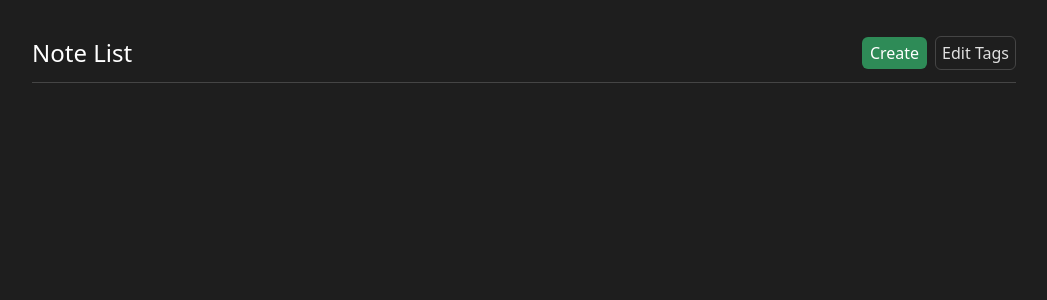
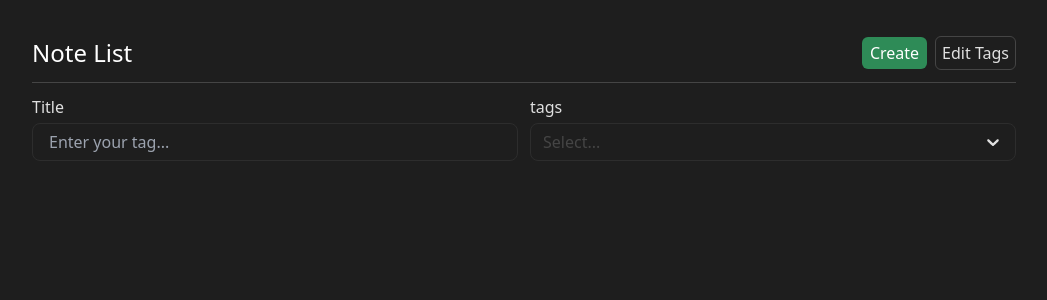
Before and after one commit to ShahinFallah/note-app, a React (Vite) app: page / in a window 1280 px wide. Shown: the top 300 px of the page, without its empty margins (116-1163 px from the left). Built offline with nearby package versions, Linux system fonts and the light colour scheme.

Commit message:
complete filtered note functionality

```diff
--- a/src/App.tsx
+++ b/src/App.tsx
@@ -69,7 +69,7 @@ function App() {
   return (
     <div className="m-4 max-w-5xl mx-auto p-5">
       <Routes>
-        <Route path="/" element={<NoteList notes={notesWithTags} />} />
+        <Route path="/" element={<NoteList notes={notesWithTags} availableTags={tags} />} />
         <Route path="/new" element={<NewNote onCreateNote={onCrateNote} onAddTag={addTag} availableTags={tags} />} />
         <Route path="/:id" element={<NoteLayout notes={notesWithTags} />}>
           <Route index element={<Note />} />
--- a/src/pages/NoteList.tsx
+++ b/src/pages/NoteList.tsx
@@ -1,14 +1,30 @@
 import { Link } from "react-router-dom"
 import NoteCart from "../components/NoteCart"
-import { Note } from "../App"
+import { Note, Tag } from "../App"
+import { useMemo, useState } from "react"
+import ReactSelectCreatable from "react-select/creatable"
 
 type NoteListProps = {
     notes: Note[]
+    availableTags: Tag[]
 }
 
-function NoteList({ notes }: NoteListProps) {
+function NoteList({ notes, availableTags }: NoteListProps) {
+
+    const [selectedTags, setSelectedTags] = useState<Tag[]>([])
+    const [title, setTitle] = useState<string>("")
+
+    const filteredNotes: Note[] = useMemo(() => {
+        return notes.filter(note => {
+            return (title === "" || note.title.toLowerCase().includes(title.toLowerCase())) &&
+            (selectedTags.length === 0 || selectedTags.every(tag => {
+                return note.tags.some(noteTag => noteTag.id === tag.id)
+            }))
+        })
+    }, [title, selectedTags, notes])
+
     return (
-        <div className="flex flex-col">
+        <div className="flex flex-col text-text-200">
             <div className="flex justify-between items-center text-white border-b border-bg-300 pb-3 mb-3">
                 <h1 className="text-2xl">Note List</h1>
                 <div className="space-x-2">
@@ -18,8 +34,75 @@ function NoteList({ notes }: NoteListProps) {
                     <button className="border border-bg-300 text-text-200 p-1 px-1.5 rounded-md hover:rounded-md">Edit Tags</button>
                 </div>
             </div>
+            <div className="flex gap-3 mb-7">
+                <div className="flex flex-col flex-1 gap-1">
+                    <label htmlFor="title" className="text-text-200">Title</label>
+                    <input
+                        required
+                        id="title"
+                        type="text"
+                        className="bg-transparent border border-bg-200 rounded-lg p-1.5 px-4 focus:outline-none text-text-200 focus:border-blue-500 transition"
+                        placeholder="Enter your tag..."
+                        value={title}
+                        onChange={e => setTitle(e.target.value)}
+                    />
+                </div>
+                <div className="flex flex-col flex-1 gap-1">
+                    <label htmlFor="tag" className="text-text-200">tags</label>
+                    <ReactSelectCreatable
+                        isMulti
+                        unstyled
+                        id={'tag'}
+                        classNames={{
+                            multiValue: () => {
+                                return 'bg-primary-100 p-0.5 rounded-lg mb-[0.2rem] mr-[0.2rem] p-1'
+                            },
+                            multiValueRemove: () => {
+                                return 'text-text-200 rounded-full hover:text-red-300 ml-0.5'
+                            },
+                            multiValueLabel: () => {
+                                return 'text-text-200 leading-none'
+                            },
+                            control: () => {
+                                return `bg-transparent border border-bg-200 rounded-lg px-3 p-1`
+                            },
+                            input: () => {
+                                return 'text-text-200'
+                            },
+                            menu: () => {
+                                return "bg-bg-300 rounded-md mt-1 overflow-x-auto "
+                            },
+                            option: (state) => {
+                                return `${state.isFocused
+                                    ? 'bg-bg-200'
+                                    : 'active:bg-bg-200 '}
+                               !cursor-pointer p-2`
+                            },
+                            noOptionsMessage: () => {
+                                return 'p-2'
+                            },
+                            placeholder: () => {
+                                return 'text-bg-300'
+                            },
+                            indicatorsContainer: () => {
+                                return 'cursor-pointer'
+                            },
+                            clearIndicator: () => {
+                                return 'border-r border-bg-300 pr-1'
+                            }
+                        }}
+                        options={availableTags.map(tag => ({ label: tag.label, value: tag.id }))}
+                        value={selectedTags.map(tag => ({ label: tag.label, value: tag.id }))}
+                        onChange={tags => {
+                            setSelectedTags(tags.map(tag => {
+                                return { label: tag.label, id: tag.value }
+                            }))
+                        }}
+                    />
+                </div>
+            </div>
             <div className="grid grid-cols-2 gap-5">
-                {notes.map(note => (
+                {filteredNotes.map(note => (
                     <NoteCart
                         key={note.id}
                         title={note.title}
```
